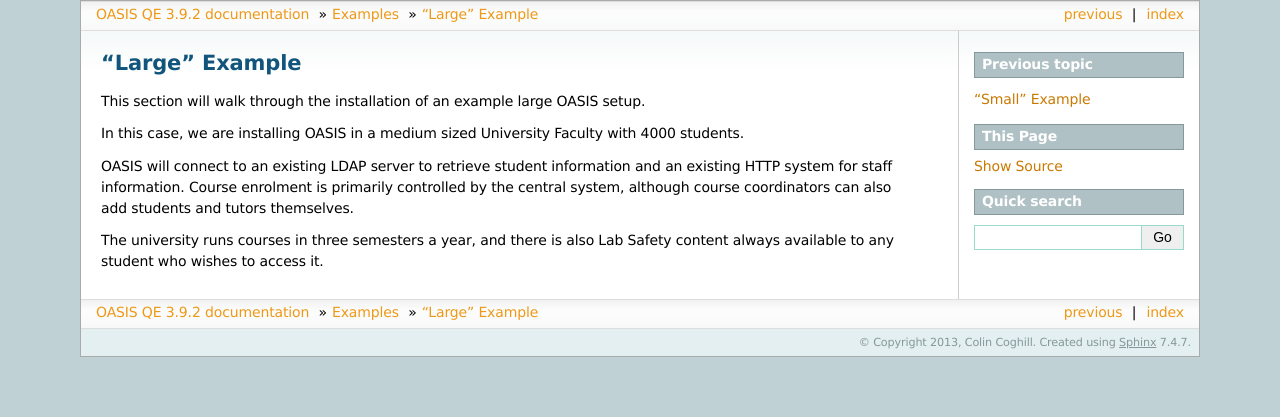
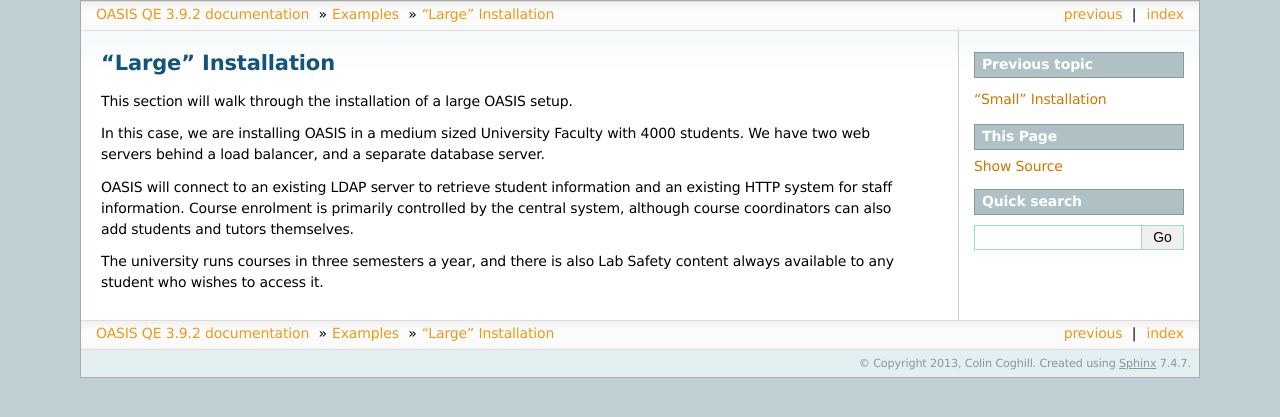
Before and after one commit to colincoghill/oasisqe, a Sphinx documentation site: the page built from source/example_large.rst, in a window 1280 px wide. Shown: the top 417 px of the page. Built offline with Sphinx 7.4.7, drawn with Linux system fonts in a browser that asks for light colours; pages that are not in the unit, such as notebooks, are missing from menus.

Commit message:
Flesh out the examples a little more.

```diff
--- a/source/example_large.rst
+++ b/source/example_large.rst
@@ -1,13 +1,14 @@
 .. OASIS QE documentation master file, created by
 
 
-"Large" Example
-===============
+"Large" Installation
+====================
 
-This section will walk through the installation of an example large OASIS setup.
+This section will walk through the installation of a large OASIS setup.
 
 In this case, we are installing OASIS in a medium sized University Faculty
-with 4000 students.
+with 4000 students. We have two web servers behind a load balancer, and
+a separate database server.
 
 OASIS will connect to an existing LDAP server to retrieve student information
 and an existing HTTP system for staff information. Course enrolment is primarily
--- a/source/example_small.rst
+++ b/source/example_small.rst
@@ -1,8 +1,8 @@
 .. OASIS QE documentation master file, created by
 
 
-"Small" Example
-===============
+"Small" Installation
+====================
 
 This section will walk through the installation of an example small OASIS setup.
 
```
